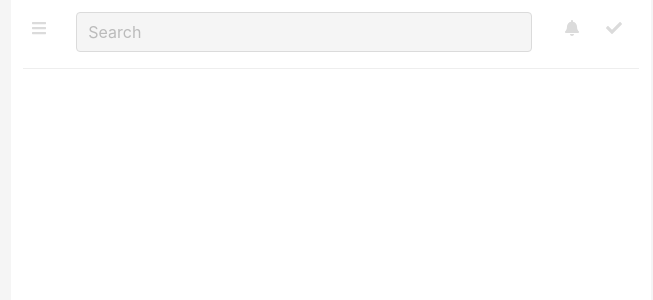
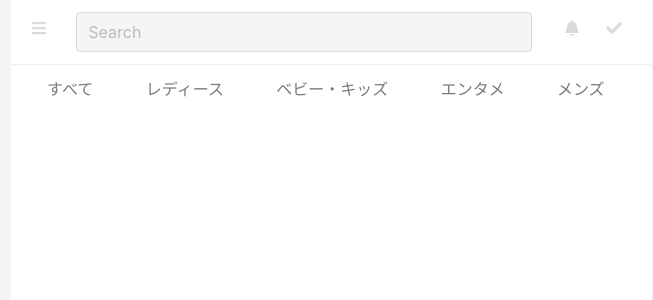
Before and after one commit to genkio/vue-better-practices, a Vue app: page / in a window 1280 px wide. Shown: the top 300 px of the page, without its empty margins (297-950 px from the left). Built offline with nearby package versions, Linux system fonts and the light colour scheme.

Commit message:
feature: implement categories sub header ui with mock state data

```diff
--- /dev/null
+++ b/src/components/header/CategoryItem.vue
@@ -0,0 +1,26 @@
+<template lang="html">
+  <li class="category-item">
+    <a href="#" class="has-text-grey">
+      {{ item.name }}
+    </a>
+  </li>
+</template>
+
+<script>
+export default {
+  name: 'CategoryItem',
+  props: {
+    item: {
+      type: Object,
+      required: true
+    }
+  }
+}
+</script>
+
+<style lang="scss" scoped>
+.category-item {
+  display: inline;
+  padding: 0 1.5rem;
+}
+</style>
--- /dev/null
+++ b/src/components/header/CategorySubHeader.vue
@@ -0,0 +1,33 @@
+<template lang="html">
+  <ul class="category-list">
+    <category-item
+      v-for="cat in categories"
+      :item="cat"
+      :key="cat.id"/>
+  </ul>
+</template>
+
+<script>
+import CategoryItem from './CategoryItem'
+
+export default {
+  name: 'CategorySubHeader',
+  props: {
+    categories: {
+      type: Array,
+      required: true
+    }
+  },
+  components: {
+    CategoryItem
+  }
+}
+</script>
+
+<style lang="scss" scoped>
+.category-list {
+  white-space: nowrap;
+  overflow-x: auto;
+  padding-bottom: 1rem;
+}
+</style>
--- a/src/components/header/HeaderWrapper.vue
+++ b/src/components/header/HeaderWrapper.vue
@@ -1,8 +1,9 @@
 <template lang="html">
   <div class="wrapper">
     <div class="columns is-mobile">
-      <slot/>
+      <slot name="main"></slot>
     </div>
+    <slot name="sub-header"></slot>
   </div>
 </template>
 
@@ -13,8 +14,7 @@ export default {
 </script>
 
 <style lang="scss" scoped>
-.wrapper {
-  padding-bottom: 1rem;
+.columns {
   border-bottom: 1px solid #eee;
 }
 </style>
--- a/src/components/header/TimelineHeader.vue
+++ b/src/components/header/TimelineHeader.vue
@@ -1,5 +1,6 @@
 <template lang="html">
   <header-wrapper>
+    <template slot="main">
       <div class="column is-1">
         <sidebar-menu-toggle/>
       </div>
@@ -12,6 +13,11 @@
       <div class="column is-1 pl-0">
         <todo-list-toggle/>
       </div>
+    </template>
+    <category-sub-header
+      slot="sub-header"
+      :categories="categories">
+    </category-sub-header>
   </header-wrapper>
 </template>
 
@@ -21,15 +27,23 @@ import SearchForm from './SearchForm'
 import SidebarMenuToggle from './SidebarMenuToggle'
 import NotificationToggle from './NotificationToggle'
 import TodoListToggle from './TodoListToggle'
+import CategorySubHeader from './CategorySubHeader'
 
 export default {
   name: 'TimelineHeader',
+  props: {
+    categories: {
+      type: Array,
+      required: true
+    }
+  },
   components: {
     HeaderWrapper,
     SearchForm,
     SidebarMenuToggle,
     NotificationToggle,
-    TodoListToggle
+    TodoListToggle,
+    CategorySubHeader
   }
 }
 </script>
--- a/src/pages/Timeline.vue
+++ b/src/pages/Timeline.vue
@@ -1,16 +1,21 @@
 <template lang="html">
   <div>
-    <timeline-header/>
+    <timeline-header :categories="categories"></timeline-header>
   </div>
 </template>
 
 <script>
+import { mapState } from 'vuex'
+
 import TimelineHeader from '../components/header/TimelineHeader'
 
 export default {
   name: 'Timeline',
   components: {
     TimelineHeader
+  },
+  computed: {
+    ...mapState('category', ['categories'])
   }
 }
 </script>
--- a/src/store/index.js
+++ b/src/store/index.js
@@ -1,13 +1,12 @@
 import Vue from 'vue'
 import Vuex from 'vuex'
+import category from './modules/category'
 
 Vue.use(Vuex)
 
 export default new Vuex.Store({
   strict: true,
-  modules: {},
-  state: {},
-  getters: {},
-  actions: {},
-  mutations: {}
+  modules: {
+    category
+  }
 })
--- /dev/null
+++ b/src/store/modules/category.js
@@ -0,0 +1,62 @@
+const getDefaultState = () => {
+  return {
+    categories: [
+      {
+        'id': '1',
+        'name': 'すべて'
+      },
+      {
+        'id': '2',
+        'name': 'レディース'
+      },
+      {
+        'id': '3',
+        'name': 'ベビー・キッズ'
+      },
+      {
+        'id': '4',
+        'name': 'エンタメ'
+      },
+      {
+        'id': '5',
+        'name': 'メンズ'
+      },
+      {
+        'id': '6',
+        'name': 'すべて'
+      },
+      {
+        'id': '7',
+        'name': 'レディース'
+      },
+      {
+        'id': '8',
+        'name': 'ベビー・キッズ'
+      },
+      {
+        'id': '9',
+        'name': 'エンタメ'
+      },
+      {
+        'id': '10',
+        'name': 'メンズ'
+      }
+    ]
+  }
+}
+
+const state = getDefaultState()
+
+const getters = {}
+
+const actions = {}
+
+const mutations = {}
+
+export default {
+  namespaced: true,
+  state,
+  getters,
+  actions,
+  mutations
+}
```
Lines whose indentation alone changed are shown as unchanged.
